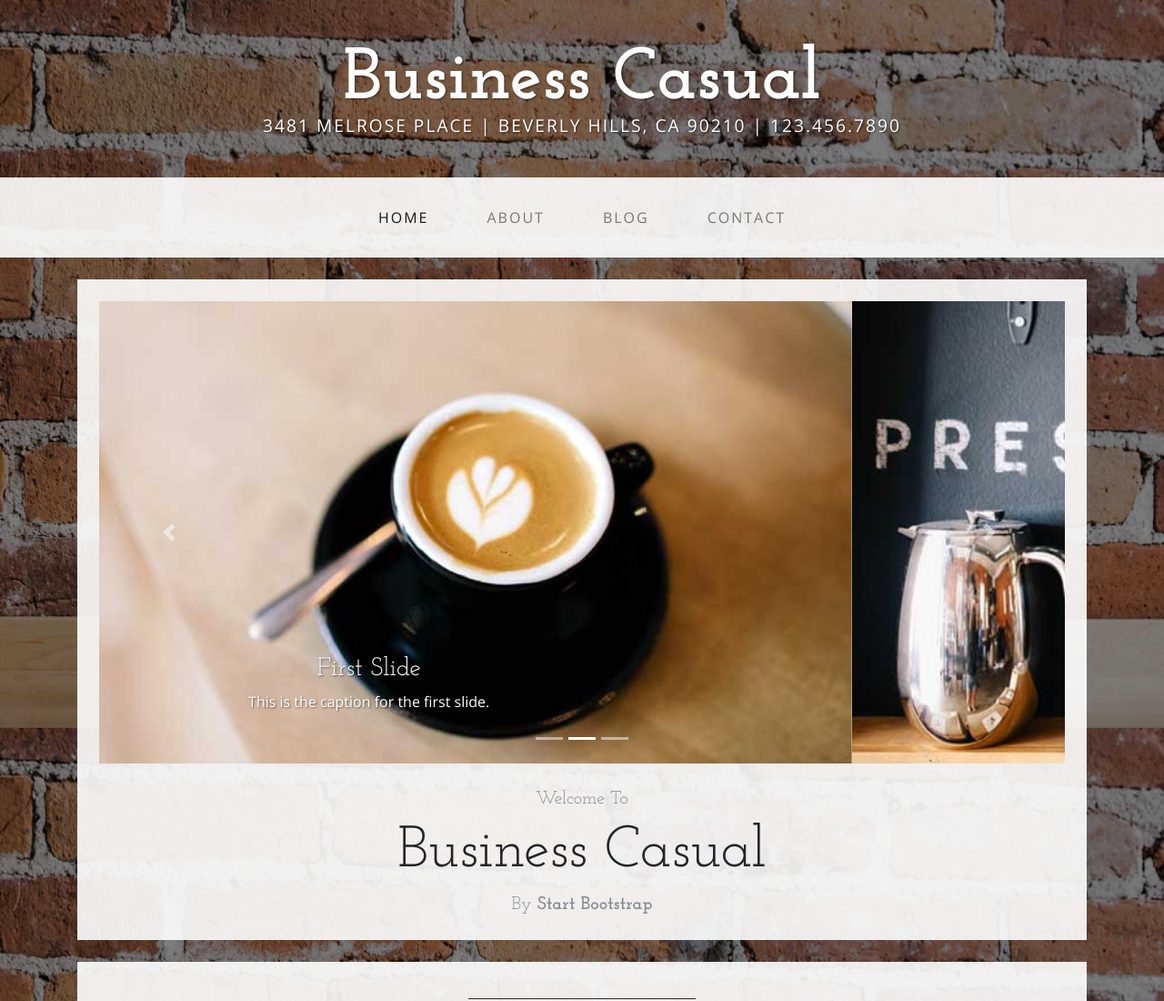
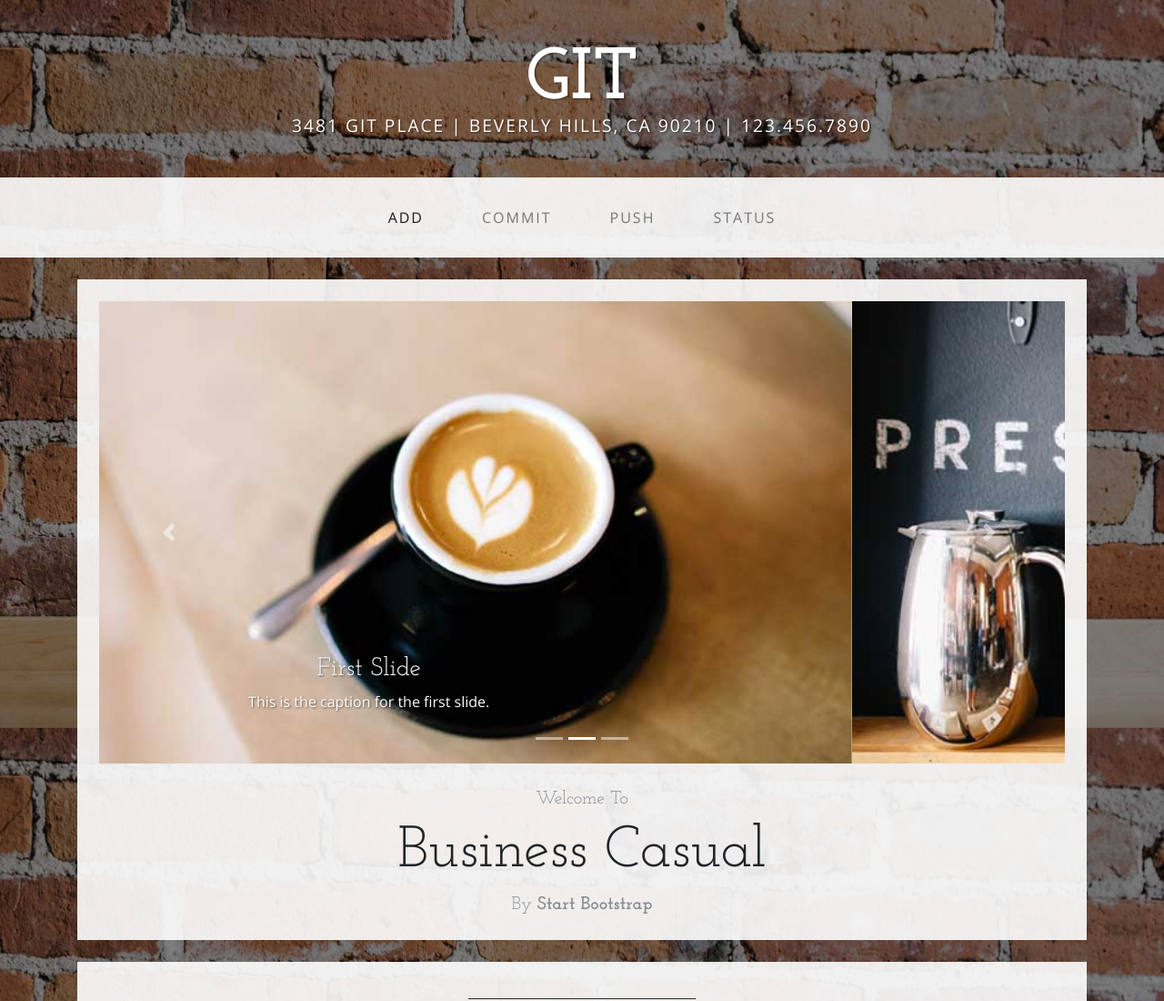
Before and after one commit to JasonDuquain/learnable-git-course, a website: page index.html in a window 1280 px wide. Shown: the top 1100 px of the page at 91% size. Drawn offline with nearby package versions, Linux system fonts and the light colour scheme.

Commit message:
chngd title and navbar items

```diff
--- a/index.html
+++ b/index.html
@@ -24,8 +24,8 @@
 
   <body>
 
-    <div class="tagline-upper text-center text-heading text-shadow text-white mt-5 d-none d-lg-block">Business Casual</div>
-    <div class="tagline-lower text-center text-expanded text-shadow text-uppercase text-white mb-5 d-none d-lg-block">3481 Melrose Place | Beverly Hills, CA 90210 | 123.456.7890</div>
+    <div class="tagline-upper text-center text-heading text-shadow text-white mt-5 d-none d-lg-block">GIT</div>
+    <div class="tagline-lower text-center text-expanded text-shadow text-uppercase text-white mb-5 d-none d-lg-block">3481 Git Place | Beverly Hills, CA 90210 | 123.456.7890</div>
 
     <!-- Navigation -->
     <nav class="navbar navbar-expand-lg navbar-light bg-faded py-lg-4">
@@ -37,18 +37,18 @@
         <div class="collapse navbar-collapse" id="navbarResponsive">
           <ul class="navbar-nav mx-auto">
             <li class="nav-item active px-lg-4">
-              <a class="nav-link text-uppercase text-expanded" href="index.html">Home
+              <a class="nav-link text-uppercase text-expanded" href="index.html">Add
                 <span class="sr-only">(current)</span>
               </a>
             </li>
             <li class="nav-item px-lg-4">
-              <a class="nav-link text-uppercase text-expanded" href="about.html">About</a>
+              <a class="nav-link text-uppercase text-expanded" href="about.html">Commit</a>
             </li>
             <li class="nav-item px-lg-4">
-              <a class="nav-link text-uppercase text-expanded" href="blog.html">Blog</a>
+              <a class="nav-link text-uppercase text-expanded" href="blog.html">Push</a>
             </li>
             <li class="nav-item px-lg-4">
-              <a class="nav-link text-uppercase text-expanded" href="contact.html">Contact</a>
+              <a class="nav-link text-uppercase text-expanded" href="contact.html">Status</a>
             </li>
           </ul>
         </div>
```
